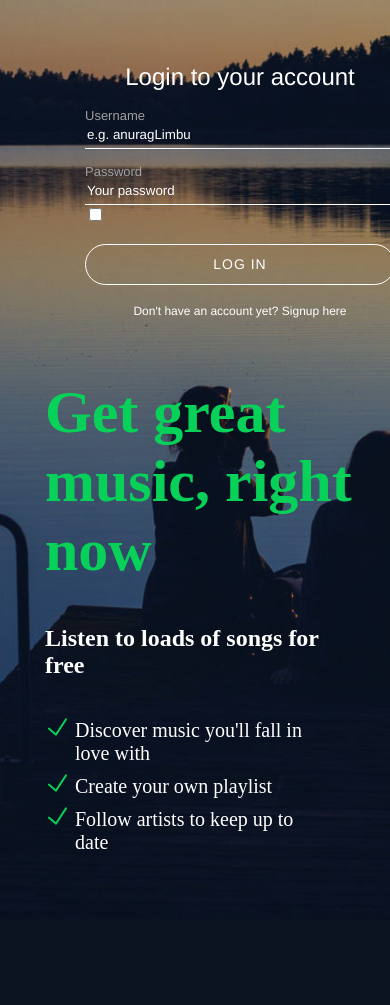
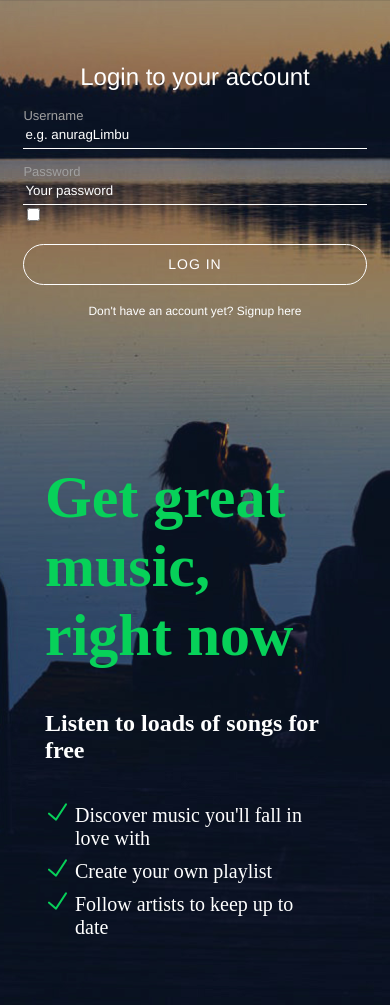
Before and after one commit to anuraglimbu/Neptunes, a PHP site: page /desktop/register.php in a window 390 px wide; the page is wider, and only the part inside the window is pictured. Before the commit the page ends 849 px from the top of that part, so only its background shows below. Run offline with PHP 8.4, Linux system fonts and the light colour scheme; data that the repository does not hold is empty; some libraries are stand-ins or nearby versions.

Commit message:
fix:: register page responsiveness fixed

```diff
--- a/desktop/assets/css/register.css
+++ b/desktop/assets/css/register.css
@@ -216,6 +216,26 @@ html,body
 	display: block;
 }
 
+@media screen and (max-width: 768px) {
+	#loginContainer
+	{
+		width: 88%;
+	}
+
+	#inputContainer
+	{
+		width: 100%;
+		padding: 45px 0;
+		float: none;
+	}
+
+	#loginText
+	{
+		padding: 45px 0;
+	}
+
+}
+
 @media screen and (max-width : 400px)
 {
 	#loginText
```
